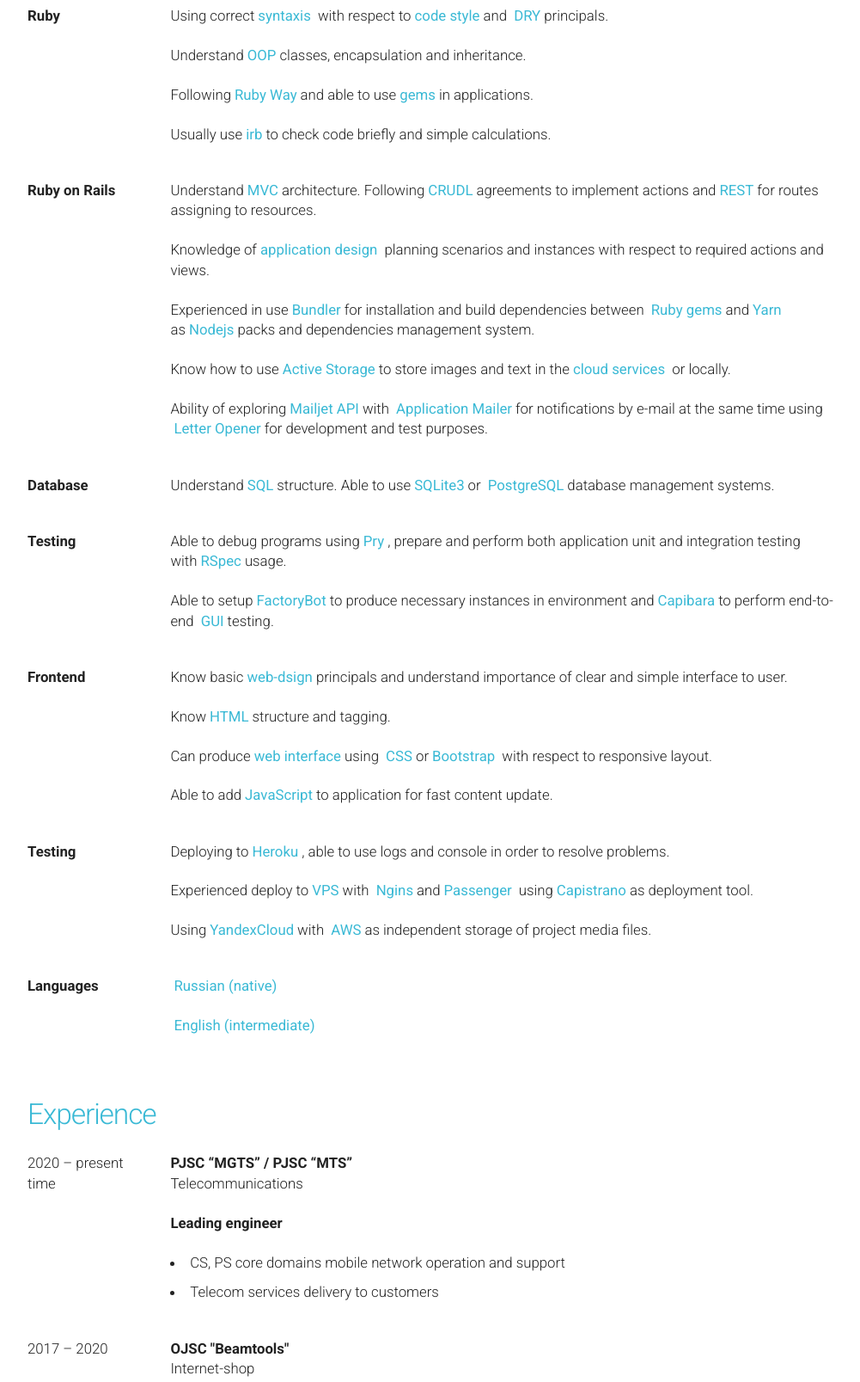
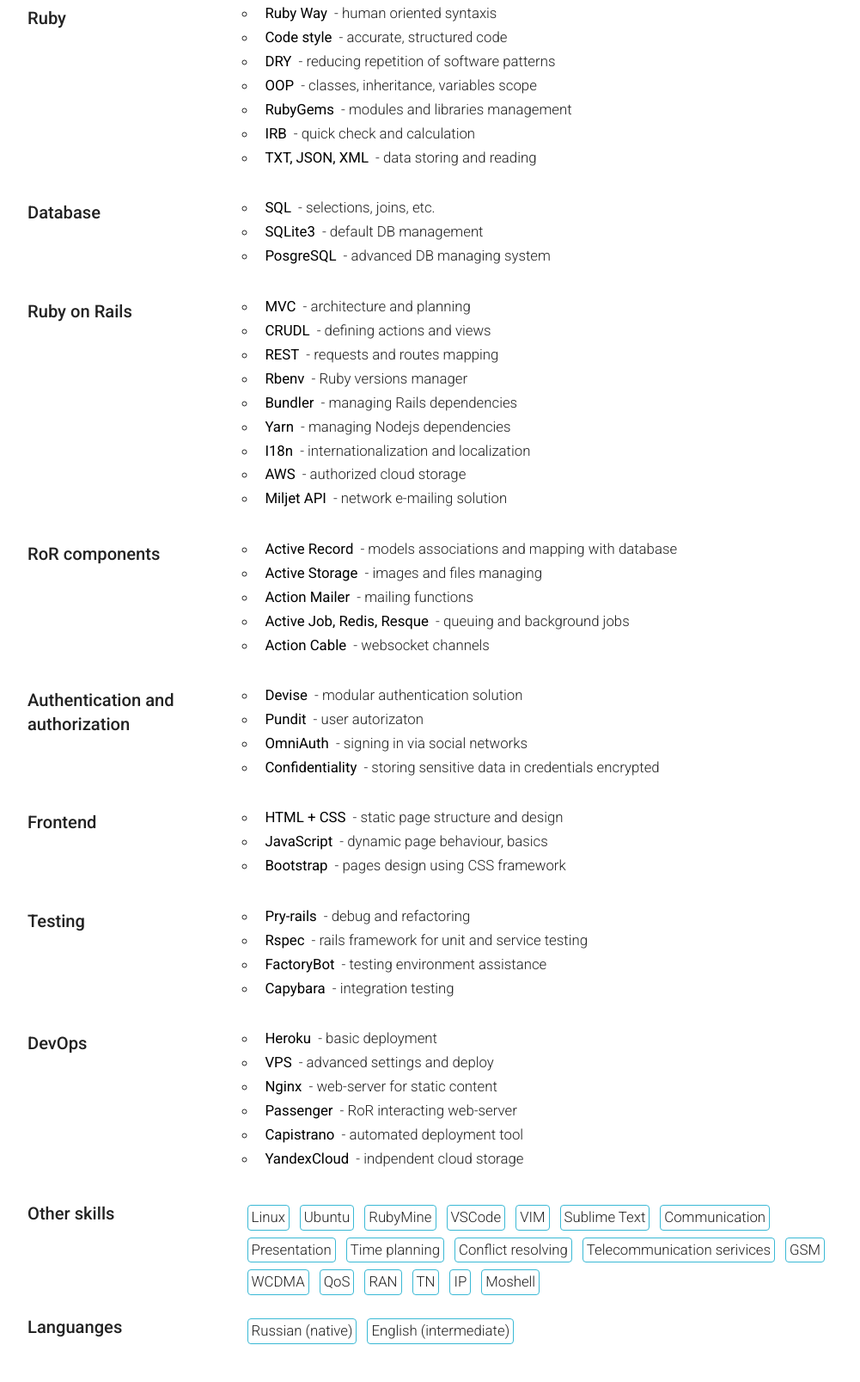
Before and after one commit to Ignessio/cv, a plain HTML site: page index.html in a window 1280 px wide. Shown: the part 644-2251 px from the top of the page at 86% size, without its empty margins (128-1129 px from the left). Drawn offline with Linux system fonts and the light colour scheme.

Commit message:
Updated skills section. Updated projects section.

```diff
--- a/css/skeleton.css
+++ b/css/skeleton.css
@@ -609,6 +609,10 @@
   margin-right: 10px;
 }
 
+.pt-0 {
+  padding-top: 0;
+}
+
 .pt-2 {
   padding-top: 10px;
 }
@@ -629,15 +633,45 @@
   list-style-type: none;
 }
 
-mark {
-  background-color: #FFFFFF;
-  font-weight: 400;
-  margin: 0 4px;
-  color: #3ab9d5;
+.tags-wrapper {
+  display: flex;
+  flex-wrap: wrap;
 }
 
-mark:hover {
-  color: #3ad544;
+.tag {
+  background-color: #FFFFFF;
+  padding: 2px 4px;
+  margin: 4px 6px;
+  border: 1px solid #3ab9d5;
+  border-radius: 4px;
+}
+
+.tag:hover {
+  font-weight: 400;
+  border-color: #3ad544;
+}
+
+.skill-group {
+  word-wrap: break-word;
+  font-size: 1.2em;
+  font-weight: 500;
+}
+
+.skill-list {
+  list-style-type: circle;
+  line-height: 1em;
+}
+
+.skill-item {
+  font-weight: 400;
+  padding: 2px 4px;
+  margin: 4px 0;
+  background-color: #FFFFFF;
+}
+
+.skill-item:hover {
+  border: 1px solid #3ad544;
+  border-radius: 4px;
 }
 
 .image-border {
--- a/index.html
+++ b/index.html
@@ -66,164 +66,163 @@
           <h3>Skills</h3>
         </div>
         <div class="row">
-          <div class="two columns">
-            <p class="mb-2"><strong>Ruby</strong></p>
+          <div class="three columns">
+            <p class="skill-group mb-2">Ruby</p>
           </div>
-          <div class="ten columns mb-2">
-            <p>
-              Using correct<mark>syntaxis</mark>
-              with respect to<mark>code style</mark>and
-              <mark>DRY</mark>principals.
-            </p>
-            <p>
-              Understand<mark>OOP</mark>classes,
-              encapsulation and inheritance.
-            </p>
-            <p>
-              Following<mark>Ruby Way</mark>and
-              able to use<mark>gems</mark>in applications.
-            </p>
-            <p>
-              Usually use<mark>irb</mark>to check
-              code briefly and simple calculations.
-            </p>
+          <div class="nine columns mb-2">
+            <ul class="skill-list">
+              <li><mark class="skill-item">Ruby Way</mark> - human oriented syntaxis</li>
+              <li><mark class="skill-item">Code style</mark> - accurate, structured code</li>
+              <li><mark class="skill-item">DRY</mark> - reducing repetition of software patterns</li>
+              <li><mark class="skill-item">OOP</mark> - classes, inheritance, variables scope</li>
+              <li><mark class="skill-item">RubyGems</mark> - modules and libraries management</li>
+              <li><mark class="skill-item">IRB</mark> - quick check and calculation</li>
+              <li><mark class="skill-item">TXT, JSON, XML</mark> - data storing and reading</li>
+            </ul>
           </div>
         </div>
         <div class="row">
-          <div class="two columns">
-            <p class="mb-2"><strong>Ruby on Rails</strong></p>
+          <div class="three columns">
+            <p class="skill-group mb-2">Database</p>
           </div>
-          <div class="ten columns mb-2">
-            <p>
-              Understand<mark>MVC</mark>architecture.
-              Following<mark>CRUDL</mark>agreements to
-              implement actions and<mark>REST</mark>for
-              routes assigning to resources.
-            </p>
-            <p>
-              Knowledge of<mark>application design</mark>
-              planning scenarios and instances with respect
-              to required actions and views.
-            </p>
-            <p>
-              Experienced in use<mark>Bundler</mark>for
-              installation and build dependencies between
-              <mark>Ruby gems</mark>and<mark>Yarn</mark>
-              as<mark>Nodejs</mark>packs and dependencies
-              management system.
-            </p>
-            <p>
-              Know how to use<mark>Active Storage</mark>to
-              store images and text in the<mark>cloud services</mark>
-              or locally.
-            </p>
-            <p class="skill-article">
-              Ability of exploring<mark>Mailjet API</mark>with
-              <mark>Application Mailer</mark>for notifications
-              by e-mail at the same time using
-              <mark>Letter Opener</mark>for development
-              and test purposes.
-            </p>
+          <div class="nine columns mb-2">
+            <ul class="skill-list">
+              <li><mark class="skill-item">SQL</mark> - selections, joins, etc.</li>
+              <li><mark class="skill-item">SQLite3</mark> - default DB management</li>
+              <li><mark class="skill-item">PosgreSQL</mark> - advanced DB managing system</li>
+            </ul>
           </div>
         </div>
         <div class="row">
-          <div class="two columns">
-            <p class="mb-2"><strong>Database</strong></p>
+          <div class="three columns">
+            <p class="skill-group mb-2">Ruby on Rails</p>
           </div>
-          <div class="ten columns mb-2">
-            <p>
-              Understand<mark>SQL</mark>structure.
-              Able to use<mark>SQLite3</mark>or
-              <mark>PostgreSQL</mark>database management
-              systems.
-            </p>
+          <div class="nine columns mb-2">
+            <ul class="skill-list">
+              <li><mark class="skill-item">MVC</mark> - architecture and planning</li>
+              <li><mark class="skill-item">CRUDL</mark> - defining actions and views</li>
+              <li><mark class="skill-item">REST</mark> - requests and routes mapping</li>
+              <li><mark class="skill-item">Rbenv</mark> - Ruby versions manager</li>
+              <li><mark class="skill-item">Bundler</mark> - managing Rails dependencies</li>
+              <li><mark class="skill-item">Yarn</mark> - managing Nodejs dependencies</li>
+              <li><mark class="skill-item">I18n</mark> - internationalization and localization</li>
+              <li><mark class="skill-item">AWS</mark> - authorized cloud storage</li>
+              <li><mark class="skill-item">Miljet API</mark> - network e-mailing solution</li>
+            </ul>
           </div>
         </div>
         <div class="row">
-          <div class="two columns">
-            <p class="mb-2"><strong>Testing</strong></p>
+          <div class="three columns">
+            <p class="skill-group mb-2">RoR components</p>
           </div>
-          <div class="ten columns mb-2">
-            <p>
-              Able to debug programs using<mark>Pry</mark>,
-              prepare and perform both application
-              unit and integration testing
-              with<mark>RSpec</mark>usage.
-            </p>
-            <p>
-              Able to setup<mark>FactoryBot</mark>to
-              produce necessary instances in environment
-              and<mark>Capibara</mark>to perform end-to-end
-              <mark>GUI</mark>testing.
-            </p>
+          <div class="nine columns mb-2">
+            <ul class="skill-list">
+              <li><mark class="skill-item">Active Record</mark> - models associations and mapping with database</li>
+              <li><mark class="skill-item">Active Storage</mark> - images and files managing</li>
+              <li><mark class="skill-item">Action Mailer</mark> - mailing functions</li>
+              <li><mark class="skill-item">Active Job, Redis, Resque</mark> - queuing and background jobs</li>
+              <li><mark class="skill-item">Action Cable</mark> - websocket channels</li>
+            </ul>
           </div>
         </div>
         <div class="row">
-          <div class="two columns">
-            <p class="mb-2"><strong>Frontend</strong></p>
+          <div class="three columns">
+            <p class="skill-group mb-2">Authentication and authorization</p>
           </div>
-          <div class="ten columns mb-2">
-            <p>
-              Know basic<mark>web-dsign</mark>principals
-              and understand importance of clear and
-              simple interface to user.
-            </p>
-            <p>
-              Know<mark>HTML</mark>structure and tagging.
-            </p>
-            <p>
-              Can produce<mark>web interface</mark>using
-              <mark>CSS</mark>or<mark>Bootstrap</mark>
-              with respect to responsive layout.
-            </p>
-            <p>
-              Able to add<mark>JavaScript</mark>to
-              application for fast content update.
-            </p>
+          <div class="nine columns mb-2">
+            <ul class="skill-list">
+              <li><mark class="skill-item">Devise</mark> - modular authentication solution</li>
+              <li><mark class="skill-item">Pundit</mark> - user autorizaton</li>
+              <li><mark class="skill-item">OmniAuth</mark> - signing in via social networks</li>
+              <li><mark class="skill-item">Confidentiality</mark> - storing sensitive data in credentials encrypted</li>
+            </ul>
           </div>
         </div>
         <div class="row">
-          <div class="two columns">
-            <p class="mb-2"><strong>Testing</strong></p>
+          <div class="three columns">
+            <p class="skill-group mb-2">Frontend</p>
           </div>
-          <div class="ten columns mb-2">
-            <p>
-              Deploying to<mark>Heroku</mark>, able
-              to use logs and console in order to
-              resolve problems.
-            </p>
-            <p>
-              Experienced deploy to<mark>VPS</mark>with
-              <mark>Ngins</mark>and<mark>Passenger</mark>
-              using<mark>Capistrano</mark>as deployment
-              tool.
-            </p>
-            <p>
-              Using<mark>YandexCloud</mark>with
-              <mark>AWS</mark>as independent
-              storage of project media files.
-            </p>
+          <div class="nine columns mb-2">
+            <ul class="skill-list">
+              <li><mark class="skill-item">HTML + CSS</mark> - static page structure and design</li>
+              <li><mark class="skill-item">JavaScript</mark> - dynamic page behaviour, basics</li>
+              <li><mark class="skill-item">Bootstrap</mark> - pages design using CSS framework</li>
+            </ul>
           </div>
         </div>
         <div class="row">
-          <div class="two columns">
-            <p class="mb-2"><strong>Languages</strong></p>
+          <div class="three columns">
+            <p class="skill-group mb-2">Testing</p>
           </div>
-          <div class="ten columns mb-2">
-            <p><mark>Russian (native)</mark></p>
-            <p><mark>English (intermediate)</mark></p>
+          <div class="nine columns mb-2">
+            <ul class="skill-list">
+              <li><mark class="skill-item">Pry-rails</mark> - debug and refactoring</li>
+              <li><mark class="skill-item">Rspec</mark> - rails framework for unit and service testing</li>
+              <li><mark class="skill-item">FactoryBot</mark> - testing environment assistance</li>
+              <li><mark class="skill-item">Capybara</mark> - integration testing</li>
+            </ul>
           </div>
         </div>
+        <div class="row">
+          <div class="three columns">
+            <p class="skill-group mb-2">DevOps</p>
+          </div>
+          <div class="nine columns mb-2">
+            <ul class="skill-list">
+              <li><mark class="skill-item">Heroku</mark> - basic deployment
+              <li><mark class="skill-item">VPS</mark> - advanced settings and deploy
+              <li><mark class="skill-item">Nginx</mark> - web-server for static content
+              <li><mark class="skill-item">Passenger</mark> - RoR interacting web-server
+              <li><mark class="skill-item">Capistrano</mark> - automated deployment tool
+              <li><mark class="skill-item">YandexCloud</mark> - indpendent cloud storage
+            </ul>
+          </div>
+        </div>
+        <div class="row">
+          <div class="three columns">
+            <p class="skill-group mb-2">Other skills</p>
+          </div>
+          <div class="nine columns tags-wrapper mb-2">
+            <p class="tag">Linux</p>
+            <p class="tag">Ubuntu</p>
+            <p class="tag">RubyMine</p>
+            <p class="tag">VSCode</p>
+            <p class="tag">VIM</p>
+            <p class="tag">Sublime Text</p>
+            <p class="tag">Communication</p>
+            <p class="tag">Presentation</p>
+            <p class="tag">Time planning</p>
+            <p class="tag">Conflict resolving</p>
+            <p class="tag">Telecommunication serivices</p>
+            <p class="tag">GSM</p>
+            <p class="tag">WCDMA</p>
+            <p class="tag">QoS</p>
+            <p class="tag">RAN</p>
+            <p class="tag">TN</p>
+            <p class="tag">IP</p>
+            <p class="tag">Moshell</p>
+          </div>
+        </div>
+        <div class="row">
+          <div class="three columns">
+            <p class="skill-group mb-2">Languanges</p>
+          </div>
+          <div class="nine columns tags-wrapper mb-2">
+            <p class="tag">Russian (native)</p>
+            <p class="tag">English (intermediate)</p>
+          </div>
+        </div>
+      </div>
     </section>
     <section class="container mt-2" id="experience">
       <div class="row">
         <div class="twelve columns"><h3>Experience</h3></div>
       </div>
       <div class="row">
-        <div class="two columns">
+        <div class="three columns">
           <p>2020 – present time</p>
         </div>
-        <div class="ten columns">
+        <div class="nine columns">
           <p class="mb-0"><a href="https://mgts.ru/" target="_blank"><strong>PJSC “MGTS” / PJSC “MTS”</strong></a></p>
           <p class="mt-0">Telecommunications</p>
           <p><strong>Leading engineer</strong> </p>
@@ -233,10 +232,10 @@
           </ul>
         </div>
         <div class="row">
-          <div class="two columns mt-2">
+          <div class="three columns mt-2">
             <p>2017 – 2020</p>
           </div>
-          <div class="ten columns mt-2">
+          <div class="nine columns mt-2">
             <p class="mb-0"><a href="https://beamtools.ru/" target="_blank"><strong>OJSC "Beamtools"</strong></a></p>
             <p class="mt-0">Internet-shop</p>
             <p><strong>Technical support and development engineer</strong> </p>
@@ -247,10 +246,10 @@
           </div>
       </div>
       <div class="row">
-        <div class="two columns mt-2">
+        <div class="three columns mt-2">
           <p>2005 – 2017</p>
         </div>
-        <div class="ten columns mt-2">
+        <div class="nine columns mt-2">
           <p class="mb-0"><a href="https://www.ericsson.com/" target="_blank"><strong>CJSC "Ericsson AB"</strong></a></p>
           <p class="mt-0">Telecommunications</p>
           <p><strong>Senior integration engineer</strong> </p>
@@ -269,19 +268,19 @@
         <div class="twelve columns"><h3>Education</h3></div>
       </div>
       <div class="row">
-        <div class="two columns">
+        <div class="three columns">
           <p>2021 – 2022</p>
         </div>
-        <div class="ten columns">
+        <div class="nine columns">
           <p class="mb-0"><strong>Ruby and Ruby on Rails</strong></p>
           <p class="mt-0"><a target="_blank" href="https://goodprogrammer.ru/">Good programmer</a></p>
         </div>
       </div>
       <div class="row">
-        <div class="two columns">
+        <div class="three columns">
           <p>1991 – 1996</p>
         </div>
-        <div class="ten columns">
+        <div class="nine columns">
           <p class="mb-0"><strong>Automatic Electricity Communication</strong></p>
           <p class="mt-0"><a target="_blank" href="https://mtuci.ru/">Moscow Technical University of Communication and Informatics</a></p>
         </div>
@@ -292,54 +291,61 @@
         <div class="twelve columns"><h3>Projects</h3></div>
       </div>
       <div class="row">
-        <div class="two columns">
+        <div class="three columns">
           <p class="mb-4"><a class="link" href="https://github.com/Ignessio/pick_a_card" target="_blank">pick_a_card</a></p>
         </div>
-        <div class="ten columns">
+        <div class="nine columns">
           <p class="mb-4">The program puts the random playing card showing it's value and suit. (Ruby)</p>
         </div>
       </div>
       <div class="row">
-        <div class="two columns">
+        <div class="three columns">
           <p class="mb-4"><a class="link" href="https://github.com/Ignessio/hangman" target="_blank">hangman</a></p>
         </div>
-        <div class="ten columns">
+        <div class="nine columns">
           <p class="mb-4">Applicaton with simple console interface. Player has to guess letters in order to find the hidden word. (Ruby)</p>
         </div>
       </div>
       <div class="row">
-        <div class="two columns">
+        <div class="three columns">
           <p class="mb-4"><a class="link" href="https://github.com/Ignessio/magic_ball" target="_blank">magic_ball</a></p>
         </div>
-        <div class="ten columns">
+        <div class="nine columns">
           <p class="mb-4">A simple program that puts a random answer on player's question. (Ruby)</p>
         </div>
       </div>
       <div class="row">
-        <div class="two columns">
+        <div class="three columns">
           <p class="mb-4"><a class="link" href="http://heliodor-bbq.ru/" target="_blank"><strong>BBQ</strong></a></p>
           <p class="mb-4"><a class="link" href="https://github.com/Ignessio/bbq" target="_blank">bbq github</a></p>
         </div>
-        <div class="ten columns">
-          <p class="mb-4">RoR based application where users can assign events, using yandex map service and share images with pretty and simple gallery.</p>
+        <div class="nine columns">
+          <p class="mb-4">Web-application where users can assign events, using Yandex map service and share images with pretty and simple LightBox gallery.</p>
+          <p class="mb-4">For secure reasons PIN-code option available for events and authentication via social networks.</p>
         </div>
       </div>
       <div class="row">
-        <div class="two columns">
+        <div class="three columns">
           <p class="mb-4"><a class="link" href="https://miniask.herokuapp.com/" target="_blank"><strong>Miniask</strong></a></p>
           <p class="mb-4"><a class="link" href="https://github.com/Ignessio/askme" target="_blank">miniask github</a></p>
         </div>
-        <div class="ten columns">
+        <div class="nine columns">
           <p class="mb-4">Application where users can apply questions, watch or put answers and search articles using hashtags.</p>
+          <p class="mb-4">OpenSSL SHA256 algorithm used for password enctyption.</p>
         </div>
       </div>
       <div class="row">
-        <div class="two columns">
+        <div class="three columns">
           <p class="mb-4"><a class="link" href="https://be-lucky.herokuapp.com/" target="_blank"><strong>Be-lucky</strong></a></p>
           <p class="mb-4"><a class="link" href="https://github.com/Ignessio/billionaire" target="_blank">be-lucky github</a></p>
         </div>
-        <div class="ten columns">
-          <p class="mb-4">The Who Whants to Be a Billonaire interactive interface of the famous game.</p>
+        <div class="nine columns">
+          <p class="mb-4">
+            The Who Whants to Be a Billonaire interactive interface of the famous game. There are 5 difficulty
+            levels, 4 answer variants and 3 help types. Moreover player can take four fire-proff prizes.
+            In order to fill in full quesitons database admin mode available.
+          </p>
+          <p class="mb-4">Legacy project deployment, support and testing implemented.</p>
         </div>
       </div>
     </section>
```
